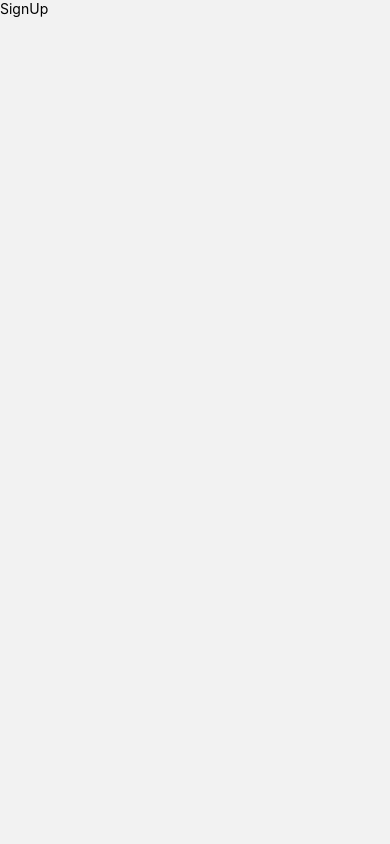
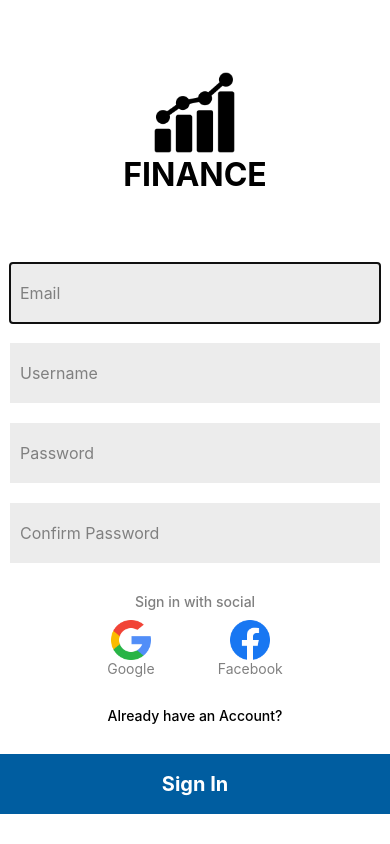
Before and after one commit to jayeshkaushik2/financeApp, a React Native app: screen /SignUp in a window 390 px wide. Built offline with nearby package versions, Linux system fonts and the light colour scheme.

Commit message:
feature: completed signup screen.

```diff
--- /dev/null
+++ b/components/forms/SignUpForm.js
@@ -0,0 +1,188 @@
+import {View, Text, StyleSheet, Image, TouchableOpacity} from 'react-native';
+import React from 'react';
+import * as Yup from 'yup';
+import {Formik} from 'formik';
+// import * as Validator from 'email-validator';
+import InputField from '../InputField';
+import ButtonField from '../ButtonField';
+
+const SignUpForm = ({navigation}) => {
+  const SignUpFormSchema = Yup.object().shape({
+    email: Yup.string().email().required('An email is required'),
+    username: Yup.string().email().required('A Username is required'),
+    password: Yup.string()
+      .required()
+      .min(6, 'Your password has to have at least 8 characters'),
+    confirm_password: Yup.string()
+      .required()
+      .min(6, 'Your password has to have at least 8 characters'),
+  });
+
+  return (
+    <View style={styles.wrapper}>
+      <Formik
+        initialValues={{
+          email: '',
+          username: '',
+          password: '',
+          confirm_password: '',
+        }}
+        onSubmit={values => {
+          console.log('post submitted', values);
+          //   navigation.goBack();
+        }}
+        validationSchema={SignUpFormSchema}
+        validateOnMount={true}>
+        {({
+          handleBlur,
+          handleChange,
+          handleSubmit,
+          values,
+          errors,
+          isValid,
+        }) => (
+          <>
+            <View style={styles.InputFieldContainer} id="input-fields">
+              <InputField
+                placeholder="Email"
+                keyboardType="email-address"
+                autoFocus={true}
+                onChangeText={handleChange('email')}
+                onBlur={handleBlur('email')}
+                value={values?.email}
+              />
+              <InputField
+                placeholder="Username"
+                autoFocus={false}
+                onChangeText={handleChange('username')}
+                onBlur={handleBlur('username')}
+                value={values?.username}
+              />
+              <InputField
+                placeholder="Password"
+                autoFocus={false}
+                onChangeText={handleChange('password')}
+                onBlur={handleBlur('password')}
+                value={values?.password}
+              />
+              <InputField
+                placeholder="Confirm Password"
+                autoFocus={false}
+                onChangeText={handleChange('confirm_password')}
+                onBlur={handleBlur('confirm_password')}
+                value={values?.confirm_password}
+              />
+            </View>
+
+            <View id="sign-in-with-social" style={styles.social_container}>
+              <Text style={styles.social_containerText}>
+                Sign in with social
+              </Text>
+              <View style={styles.social_sub_container}>
+                <View>
+                  <TouchableOpacity>
+                    <Image
+                      style={styles.icon}
+                      source={require('../../assets/icons/google.png')}
+                    />
+                    <Text style={styles.iconText}>Google</Text>
+                  </TouchableOpacity>
+                </View>
+
+                <View>
+                  <TouchableOpacity>
+                    <Image
+                      style={styles.icon}
+                      source={require('../../assets/icons/facebook.png')}
+                    />
+                    <Text style={styles.iconText}>Facebook</Text>
+                  </TouchableOpacity>
+                </View>
+              </View>
+            </View>
+
+            <View
+              style={styles.sub_container}
+              id="new-account-or-forgot-password">
+              <TouchableOpacity onPress={() => navigation.push('Login')}>
+                <Text style={styles.sub_containerText}>
+                  Already have an Account?
+                </Text>
+              </TouchableOpacity>
+            </View>
+
+            <View style={{marginTop: 'auto', marginBottom: 30}}>
+              <ButtonField
+                accessibilityLabel={'sign in'}
+                handleButtonPress={handleSubmit}
+                title={'Sign In'}
+              />
+            </View>
+          </>
+        )}
+      </Formik>
+    </View>
+  );
+};
+
+const styles = StyleSheet.create({
+  wrapper: {marginTop: 'auto'},
+  InputFieldContainer: {
+    padding: 10,
+    paddingTop: 0,
+  },
+  inputField: isValid => ({
+    borderRadius: 4,
+    padding: 8,
+    backgroundColor: '#FAFAFA',
+    borderWidth: 1,
+    borderColor: 'gray',
+  }),
+
+  social_container: {
+    alignItems: 'center',
+  },
+  social_containerText: {
+    color: 'gray',
+    fontWeight: '500',
+    marginBottom: 10,
+  },
+  social_sub_container: {
+    flexDirection: 'row',
+    justifyContent: 'space-between',
+    width: '45%',
+    marginBottom: 20,
+  },
+  SigupContainer: {
+    flexDirection: 'row',
+    width: '100%',
+    justifyContent: 'center',
+    marginTop: 45,
+  },
+  sub_container: {
+    justifyContent: 'center',
+    flexDirection: 'row',
+    marginBottom: 20,
+    padding: 10,
+  },
+  sub_containerText: {
+    color: 'black',
+    fontWeight: '500',
+  },
+  icon: {
+    width: 40,
+    height: 40,
+    marginLeft: 'auto',
+    marginRight: 'auto',
+  },
+  iconText: {
+    color: 'gray',
+  },
+  finance_text: {
+    fontSize: 32,
+    color: 'black',
+    fontWeight: 'bold',
+  },
+});
+
+export default SignUpForm;
--- a/screens/authentication/SignUp.js
+++ b/screens/authentication/SignUp.js
@@ -1,12 +1,23 @@
 import React from 'react';
-import {Text, View} from 'react-native';
+import {SafeAreaView, Text, View, StyleSheet} from 'react-native';
+import LogoDisplay from '../../components/LogoDisplay';
+import SignUpForm from '../../components/forms/SignUpForm';
 
-const SignUp = () => {
+const SignUp = ({navigation}) => {
   return (
-    <View>
-      <Text>SignUp</Text>
-    </View>
+    <SafeAreaView style={styles.container}>
+      <LogoDisplay />
+      <SignUpForm navigation={navigation} />
+    </SafeAreaView>
   );
 };
 
+const styles = StyleSheet.create({
+  container: {
+    flex: 1,
+    backgroundColor: '#ffffff',
+    width: '100%',
+  },
+});
+
 export default SignUp;
```
